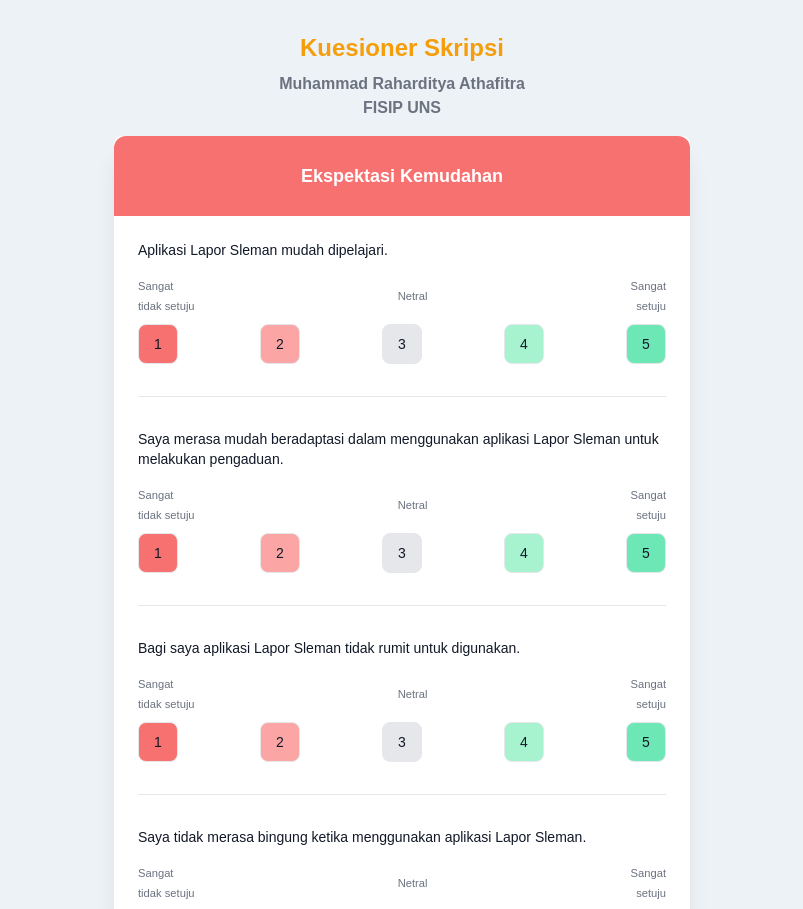
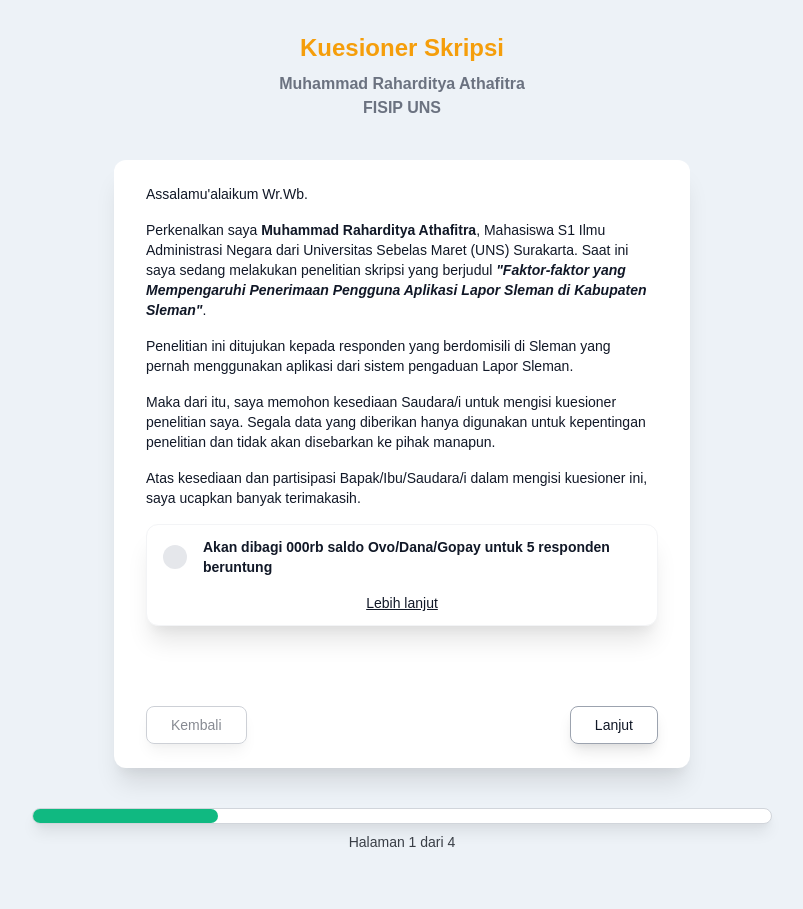
Before and after one commit to Asebodi/skripsi-form, a React (Create React App) app: page / in a window 1280 px wide. Shown: the top 909 px of the page, without its empty margins (238-1041 px from the left). Built offline with nearby package versions, Linux system fonts and the light colour scheme.

Commit message:
Scroll to top and progress bar

```diff
--- a/src/pages/Index.jsx
+++ b/src/pages/Index.jsx
@@ -1,25 +1,29 @@
-import { useState } from "react";
+import { useState, useRef } from "react";
 import React from "react";
 
 import pernyataan from "../pernyataan";
 import Onboarding from "../components/Onboarding";
 import Form from "../components/Form";
 import Finish from "../components/Finish";
+// import { CSSTransition } from "react-transition-group";
 
 export default function Index() {
-  const [pos, setPos] = useState(1);
+  const [pos, setPos] = useState(0);
+  const pageStartRef = useRef(null);
+  // const [mainHeight, setMainHeight] = useState(null);
 
-  const [PE, setPE] = useState({
-    PE1: "",
-    PE2: "",
-    PE3: "",
-  });
+  // function calcHeight(el) {
+  //   const height = el.offsetHeight;
+  //   setMainHeight(height);
+  // }
 
-  const [EE, setEE] = useState({
-    EE1: "",
-    EE2: "",
-    EE3: "",
-  });
+  const [PE, setPE] = useState({});
+
+  const [EE, setEE] = useState({});
+
+  function scrollToTop() {
+    pageStartRef.current?.scrollIntoView({ behavior: "smooth" });
+  }
 
   function handleItem(event, id, item, value) {
     event.preventDefault();
@@ -42,6 +46,7 @@
 
     if (pos >= 0) {
       setPos(pos - 1);
+      scrollToTop();
     }
   }
 
@@ -50,12 +55,13 @@
 
     if (pos <= 3) {
       setPos(pos + 1);
+      scrollToTop();
     }
   }
 
   return (
-    <div className="pt-8 pb-20 px-6">
-      <div className="mb-4">
+    <div className="pt-8 pb-20 px-6" ref={pageStartRef}>
+      <div className="mb-10">
         <h1 className="text-center font-bold text-2xl text-yellow-500">
           Kuesioner Skripsi
         </h1>
@@ -66,7 +72,10 @@
         </p>
       </div>
 
-      <main className="max-w-xl text-sm mx-auto bg-white shadow-xl rounded-lg text-gray-900">
+      <main
+        className="relative max-w-xl text-sm mx-auto bg-white shadow-xl rounded-xl text-gray-900 transition duration-150"
+        // style={{ minHeight: "100vh" }}
+      >
         {pos === 0 && <Onboarding />}
         {pos === 1 && (
           <Form data={pernyataan[0]} selected={EE} handleItem={handleItem} />
@@ -76,25 +85,81 @@
         )}
         {pos === 3 && <Finish />}
 
+        {/* <CSSTransition
+          in={pos === 0}
+          timeout={500}
+          classNames="my-node"
+          onEnter={calcHeight}
+          unmountOnExit
+        >
+          <Onboarding />
+        </CSSTransition>
+        <CSSTransition
+          in={pos === 1}
+          timeout={500}
+          classNames="my-node"
+          onEnter={calcHeight}
+          unmountOnExit
+        >
+          <Form data={pernyataan[0]} selected={EE} handleItem={handleItem} />
+        </CSSTransition>
+        <CSSTransition
+          in={pos === 2}
+          timeout={500}
+          classNames="my-node"
+          onEnter={calcHeight}
+          unmountOnExit
+        >
+          <Form data={pernyataan[1]} selected={PE} handleItem={handleItem} />
+        </CSSTransition>
+        <CSSTransition
+          in={pos === 3}
+          timeout={500}
+          classNames="my-node"
+          onEnter={calcHeight}
+          unmountOnExit
+        >
+          <Finish />
+        </CSSTransition> */}
+
         <div
           className={`flex items-center justify-between mt-8 px-8 py-6 ${
             pos === 3 && "hidden"
           }`}
         >
+          {/* <div className={`flex items-center justify-between mt-8 px-8 py-6`}> */}
           <button
-            className="py-2 px-6 rounded-lg border border-gray-400"
+            className={`py-2 px-6 rounded-lg border border-gray-400 shadow-lg focus:shadow-sm transition duration-150 ${
+              pos === 0 ? "opacity-50" : ""
+            }`}
+            disabled={pos === 0}
             onClick={handlePrev}
           >
             Kembali
           </button>
           <button
-            className="py-2 px-6 rounded-lg border border-gray-400"
+            className="py-2 px-6 rounded-lg border border-gray-400 shadow-lg focus:shadow-sm transition duration-150 "
             onClick={handleNext}
           >
             Lanjut
           </button>
         </div>
       </main>
+
+      <div className="h-4 border w-3/5 mx-auto border-gray-300 shadow-lg rounded-full bg-white mt-10">
+        <div
+          className={`h-full bg-green-500 rounded-full transition-all duration-150 ${
+            pos === 0
+              ? "w-1/4"
+              : pos === 1
+              ? "w-2/4"
+              : pos === 2
+              ? "w-3/4"
+              : "w-full"
+          }`}
+        ></div>
+      </div>
+      <p className="text-center text-sm mt-2">Halaman {pos + 1} dari 4</p>
     </div>
   );
 }
```
